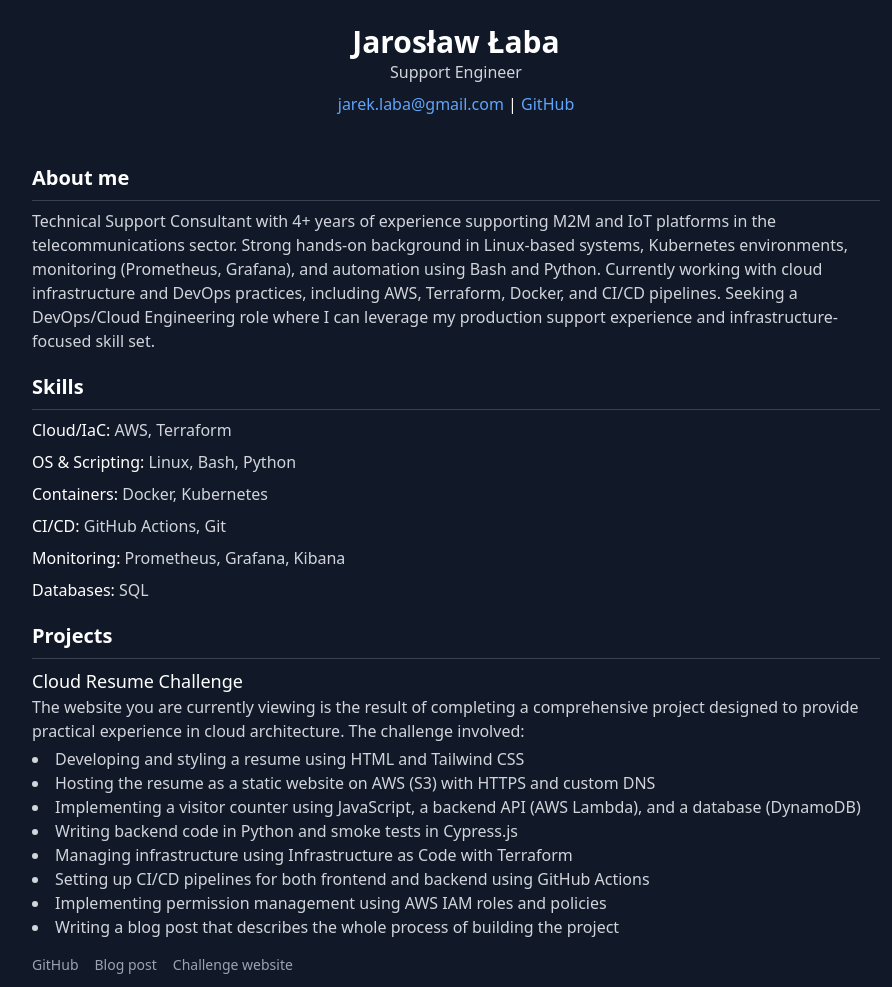
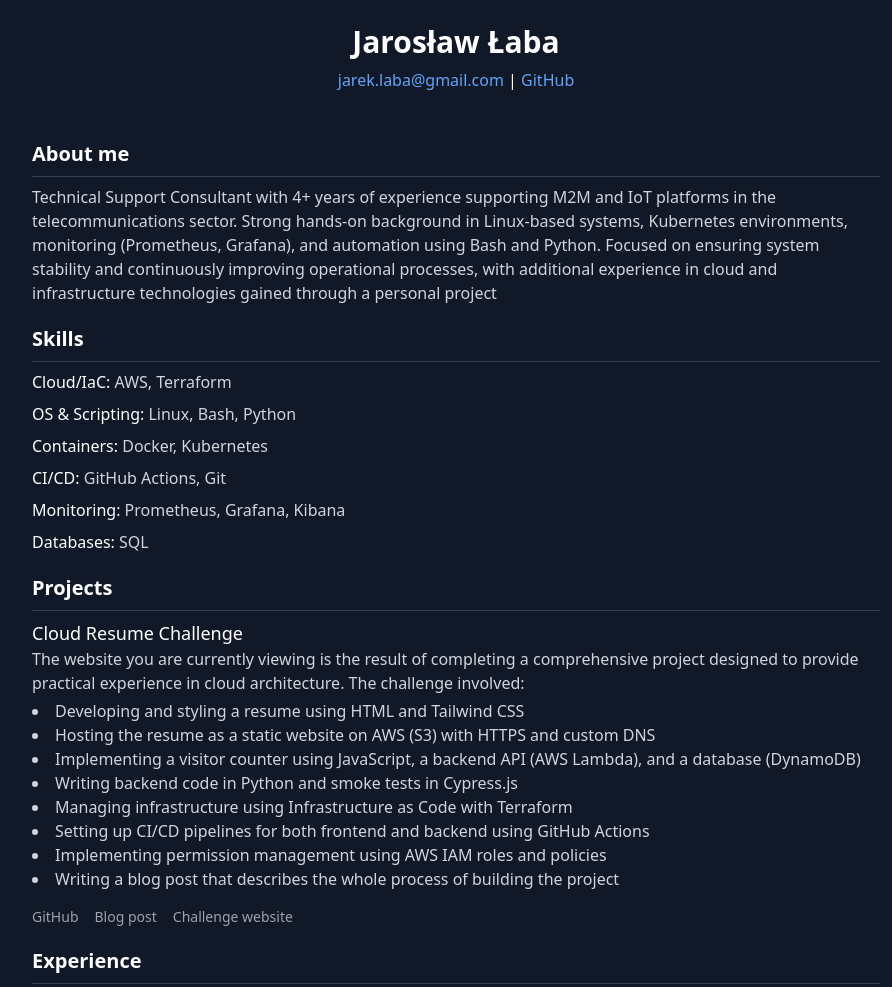
Before and after one commit to jaylaba9/cloud-resume-challenge, a website with bundled scripts: page frontend/index.html in a window 1280 px wide. Shown: the top 987 px of the page, without its empty margins (184-1076 px from the left). Built offline with nearby package versions, Linux system fonts and the light colour scheme; some packages are replaced by stand-ins of ours; no server answers.

Commit message:
small content polishing

```diff
--- a/frontend/index.html
+++ b/frontend/index.html
@@ -1,4 +1,4 @@
-<!DOCTYPE html>
+<!doctype html>
 <html lang="pl">
   <head>
     <meta charset="UTF-8" />
@@ -30,7 +30,7 @@
     <!-- Header -->
     <header class="text-center p-6">
       <h1 class="text-3xl font-bold">Jarosław Łaba</h1>
-      <p class="text-gray-300">Support Engineer</p>
+      <!-- <p class="text-gray-300">Support Engineer</p> -->
       <div class="mt-2">
         <a
           href="mailto:jarek.laba@gmail.com"
@@ -59,10 +59,9 @@
           M2M and IoT platforms in the telecommunications sector. Strong
           hands-on background in Linux-based systems, Kubernetes environments,
           monitoring (Prometheus, Grafana), and automation using Bash and
-          Python. Currently working with cloud infrastructure and DevOps
-          practices, including AWS, Terraform, Docker, and CI/CD pipelines.
-          Seeking a DevOps/Cloud Engineering role where I can leverage my
-          production support experience and infrastructure-focused skill set.
+          Python. Focused on ensuring system stability and continuously
+          improving operational processes, with additional experience in cloud
+          and infrastructure technologies gained through a personal project
         </p>
       </section>
 
--- a/frontend/script/script.js
+++ b/frontend/script/script.js
@@ -8,11 +8,11 @@
 async function downloadResume() {
   try {
     const response = await fetch(
-      'https://mycrcstaticwebsite.s3.eu-central-1.amazonaws.com/public/cv.pdf'
+      'https://mycrcstaticwebsite.s3.eu-central-1.amazonaws.com/public/cv.pdf',
     );
     if (!response.ok) {
       throw new Error(
-        `An error occured during download: ${response.status} ${response.statusText}`
+        `An error occured during download: ${response.status} ${response.statusText}`,
       );
     }
 
@@ -53,7 +53,7 @@
     }
     const data = await response.json();
     countValue = data.count;
-    visitorCount.innerHTML = `Visits: ${countValue}`;
+    visitorCount.innerHTML = `Visits: ${countValue} (most of them are probably mine)`;
   } catch (error) {
     console.error(error);
   }
```
Also changed, not shown: 1 other file.
